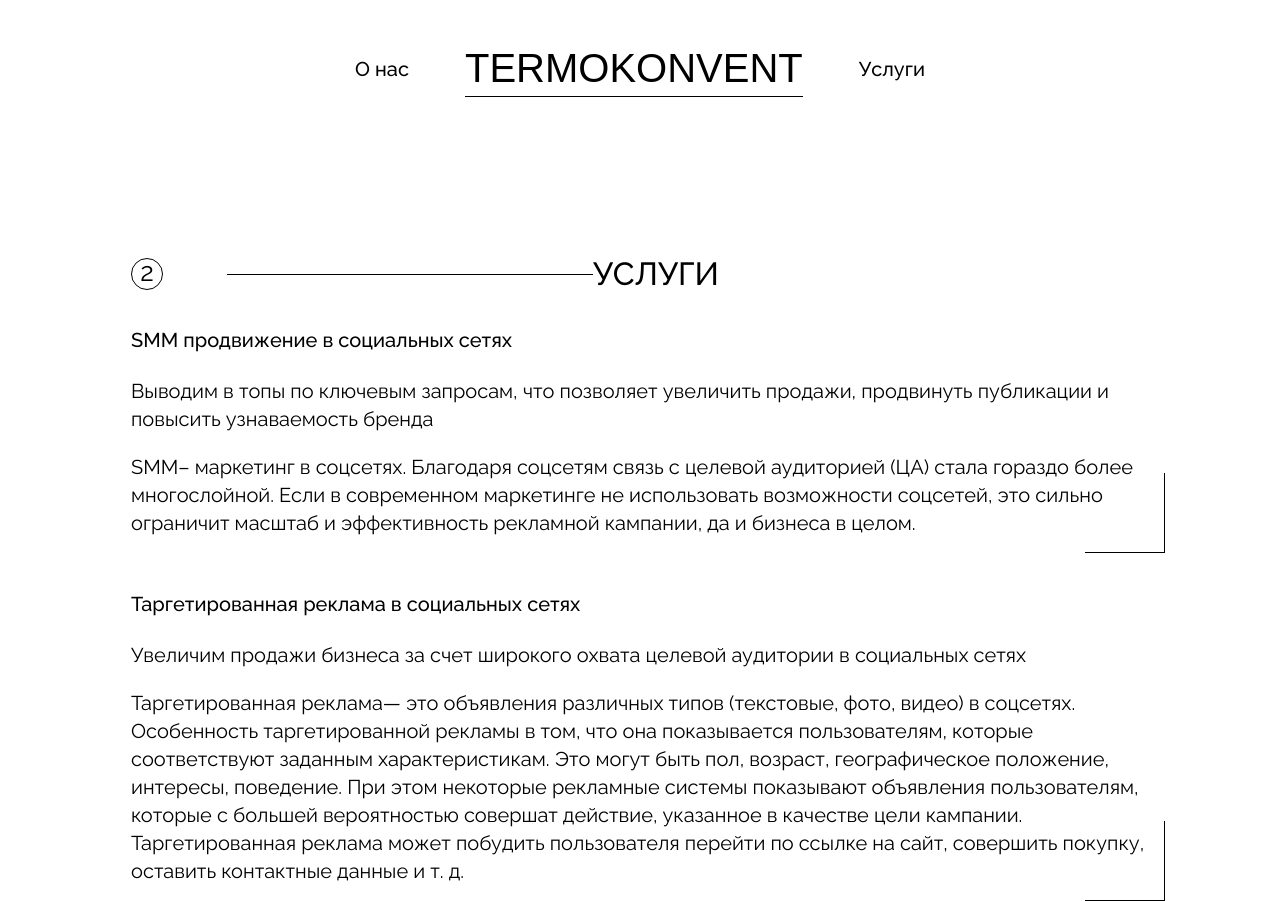
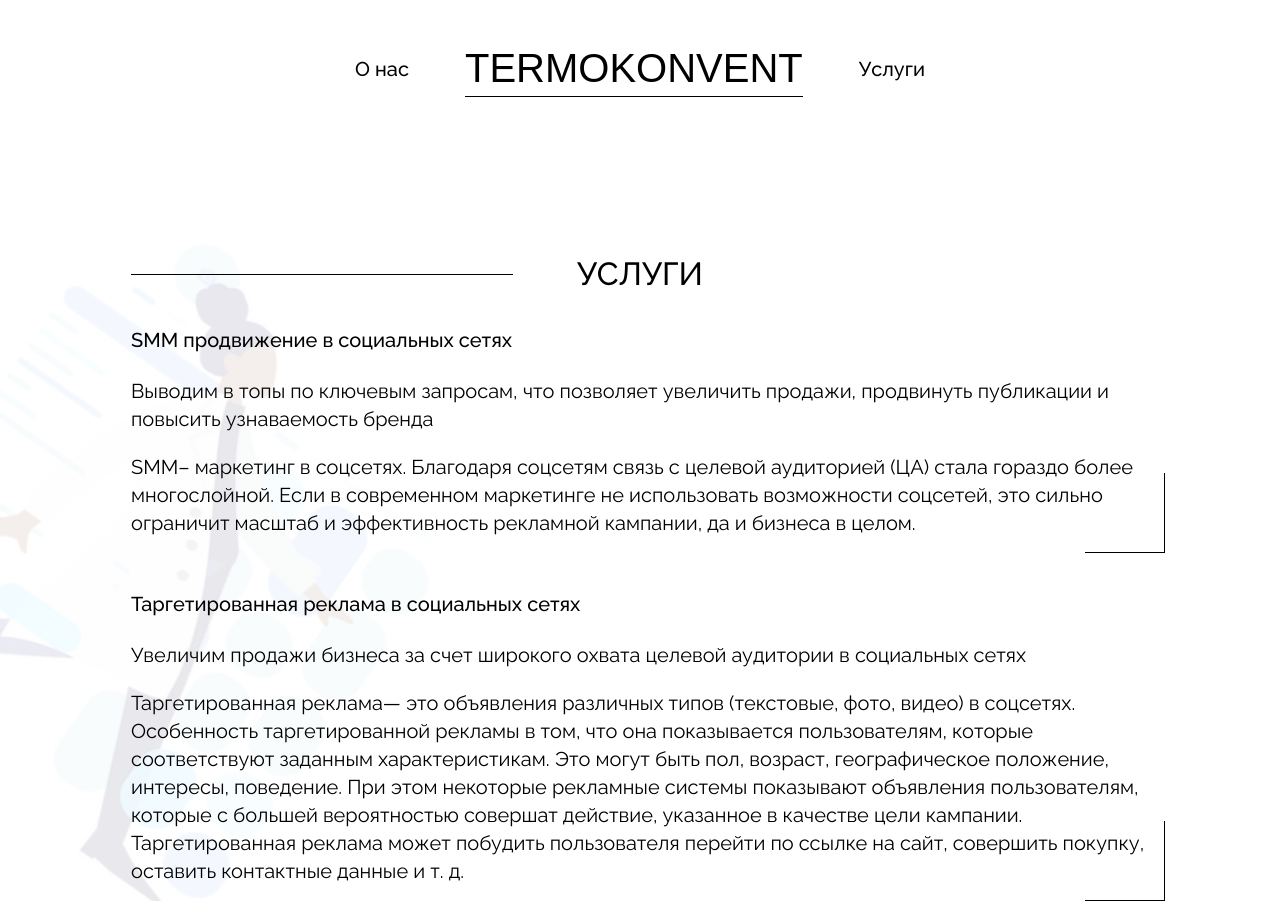
Before and after one commit to dapzer/trk, a plain HTML site: page services.html in a window 1280 px wide. Shown: the top 901 px of the page. Drawn offline with Linux system fonts and the light colour scheme; a web font is replaced by a local one.

Commit message:
feat(services): implement new design

```diff
--- a/css/components.css
+++ b/css/components.css
@@ -89,7 +89,7 @@ input,
 .category-title__line,
 .category-title__placeholder:nth-child(1) {
   width: 32px;
-  margin: 0 0 0 64px;
+  margin-left: 64px;
 }
 
 @media (max-width: 700px) {
@@ -105,6 +105,12 @@ input,
 
 .category-title__reversed {
   flex-direction: row-reverse;
+
+}
+
+.category-title__reversed .category-title__line {
+  margin-right: 64px;
+  margin-left: 0;
 }
 
 /* List */
--- a/css/sections/services.css
+++ b/css/sections/services.css
@@ -1,5 +1,25 @@
+.services {
+  position: relative;
+}
+
+.services__background {
+  position: absolute;
+  z-index: -1;
+  left: -100px;
+  top: 10%;
+  transform: rotate(35deg);
+  width: 526.797px;
+  height: 631.828px;
+}
+
 .services__list {
   display: flex;
   flex-direction: column;
   gap: 50px;
 }
+
+@media screen and (max-width: 1350px) {
+  .services__background {
+    opacity: .1;
+  }
+}
--- a/services.html
+++ b/services.html
@@ -23,13 +23,15 @@
 </header>
 
 <main>
-  <section class="container services">
+  <section class="services">
+    <img class="services__background" src="assets/images/wireframe.png" alt="Wireframe">
+    <div class="container">
       <div class="category-title category-title__reversed">
         <div class="category-title__placeholder"></div>
         <div class="category-title__placeholder"></div>
         <h1>УСЛУГИ</h1>
         <div class="category-title__line"></div>
-      <div class="category-title__number"><span>2</span></div>
+        <!--      <div class="category-title__number"><span>2</span></div>-->
       </div>
 
       <div class="services__list">
@@ -74,6 +76,8 @@
           <div class="bracket"></div>
         </div>
       </div>
+    </div>
+
   </section>
 
   <section id="contactUs" class="container contact-us">
```
Also changed, not shown: assets/images/wireframe.png (added). Lines whose indentation alone changed are shown as unchanged.
